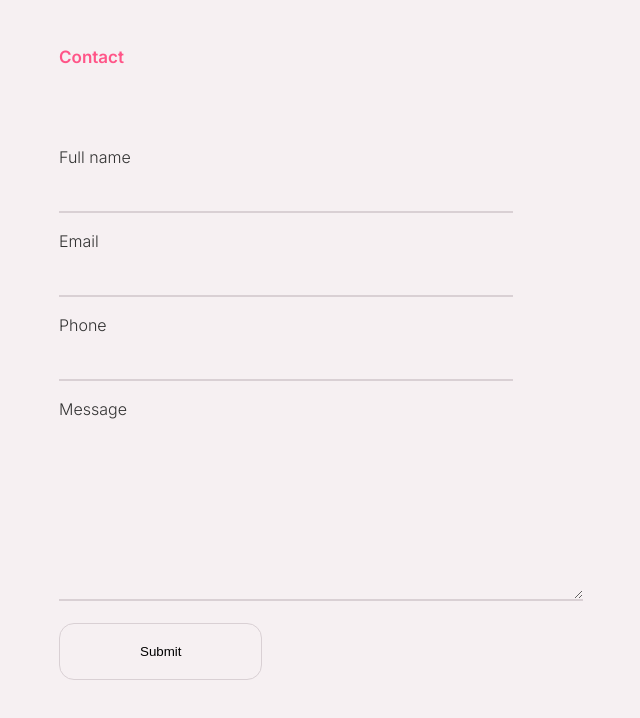
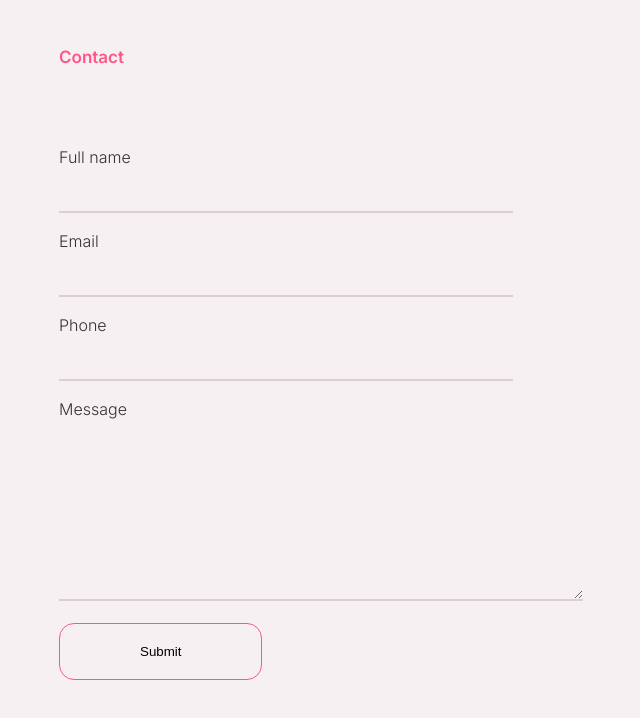
Before and after one commit to AbdulRazaque665/portfolio-website, a plain HTML site: page index.html in a window 1280 px wide. In both pictures the pointer is over the button "Submit". Shown: the part 3729-4447 px from the top of the page, without its empty margins (461-1101 px from the left). Drawn offline with Linux system fonts and the light colour scheme.

Commit message:
Update style.css

```diff
--- a/styles/style.css
+++ b/styles/style.css
@@ -397,3 +397,8 @@
     border-radius: 15px;
     border: 1px solid #d9d0d4;
 }
+.contact-section button:hover{
+  border: 1px solid var(--pink);
+  transition: 0.3s;
+  cursor: pointer;
+}
```
